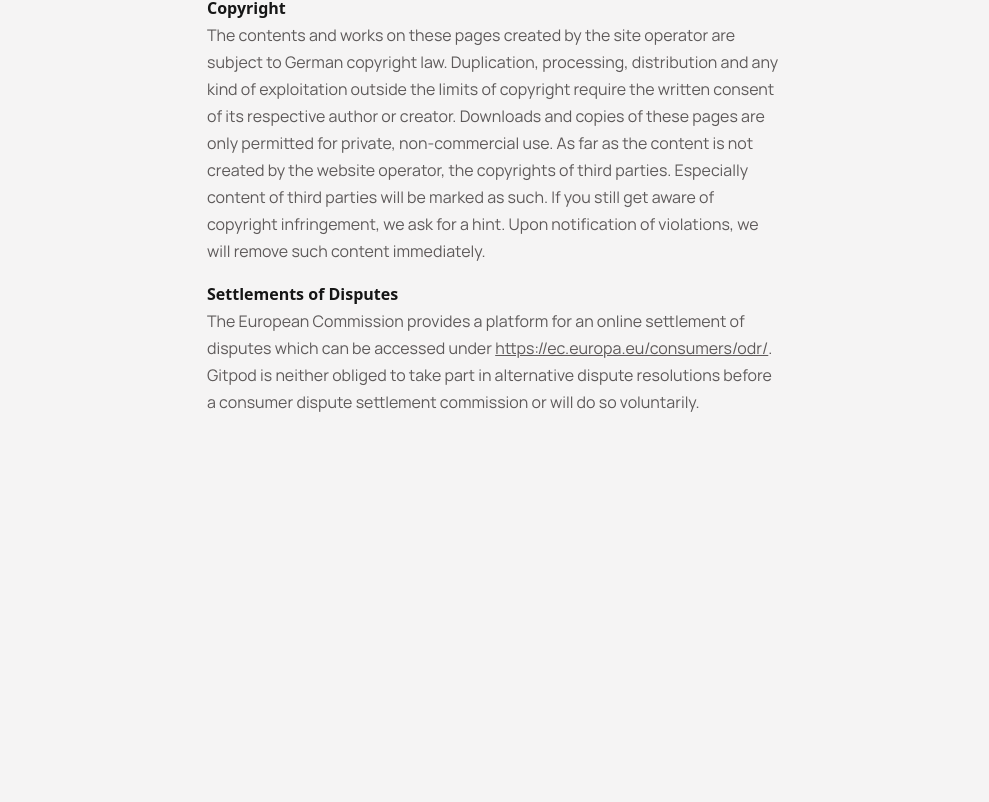
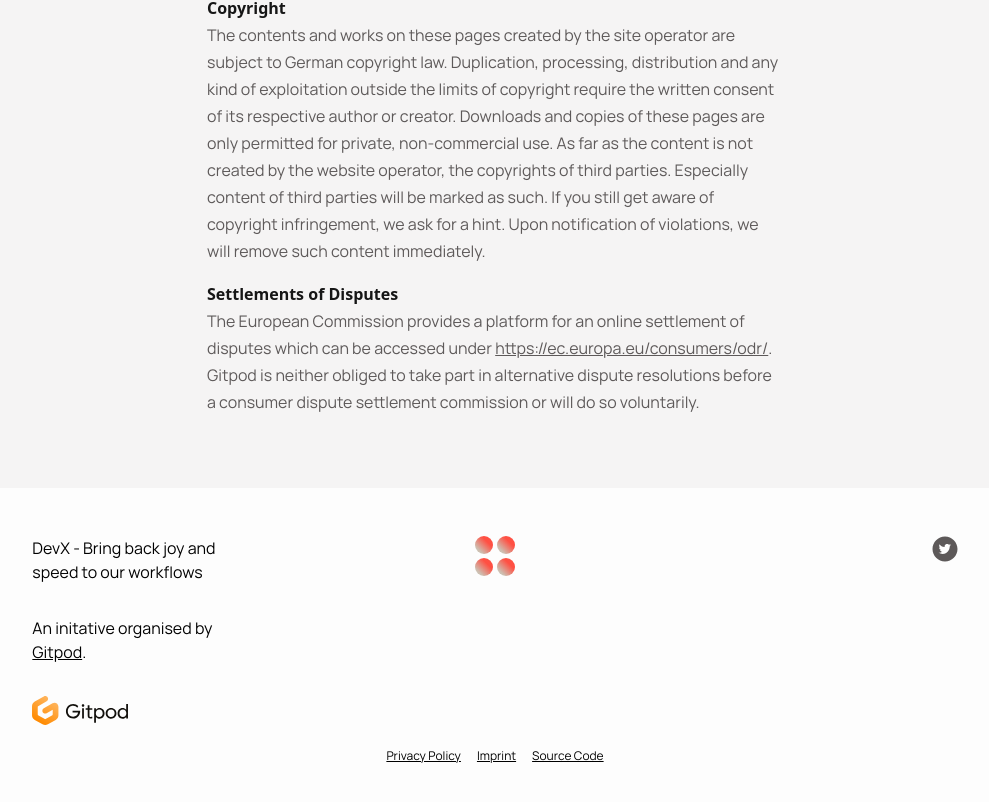
Before and after one commit to gitpod-io/devx-community, a SvelteKit app: page /imprint in a window 1280 px wide. Shown: the part 1266-2068 px from the top of the page, without its empty margins (145-1134 px from the left). Before the commit the page ends 1682 px from the top, so only its background shows below. Built offline with nearby package versions, Linux system fonts and the light colour scheme; a web font is replaced by a local one.

Commit message:
feat: add footer

```diff
--- a/src/lib/components/index/hero.svelte
+++ b/src/lib/components/index/hero.svelte
@@ -23,7 +23,6 @@
 	});
 </script>
 
-t
 <header class="bottom-lined relative">
 	<div class="dots mx-auto grid max-w-[208px] grid-cols-2 gap-4 lg:max-w-[310px]">
 		<Dot class="h-24 w-24 lg:h-36 lg:w-36" />
--- /dev/null
+++ b/src/lib/components/layout/footer.svelte
@@ -0,0 +1,41 @@
+<script lang="ts">
+	import Dot from '../library/dot.svelte';
+	import Gitpod from '../svgs/gitpod.svelte';
+	import Twitter from '../svgs/twitter.svelte';
+</script>
+
+<div class="bg-box">
+	<footer class="m-auto px-4 py-large md:max-w-6xl md:px-x-small md:py-small">
+		<div class="flex justify-around">
+			<div class="flex max-w-[200px] flex-col gap-x-small">
+				<div>DevX - Bring back joy and speed to our workflows</div>
+				<div>An initative organised by <a href="https://www.gitpod.io">Gitpod</a>.</div>
+
+				<Gitpod />
+			</div>
+			<div class="flex w-full max-w-[200px] flex-col items-center gap-x-small">
+				<div class="grid grid-cols-2 gap-1" style="max-width: 40px;">
+					{#each Array(4) as _}
+						<Dot class="h-[18px] w-[18px]" />
+					{/each}
+				</div>
+			</div>
+			<div class="flex w-full max-w-[200px] flex-col items-end gap-x-small">
+				<a target="_blank" href="https://twitter.com/devxconf"><Twitter /></a>
+			</div>
+		</div>
+		<div class="pt-4 text-center">
+			<ul class="flex justify-center gap-4">
+				<li>
+					<a class="text-xs" href="/privacy">Privacy Policy</a>
+				</li>
+				<li><a class="text-xs" href="/imprint">Imprint</a></li>
+				<li>
+					<a target="_blank" class="text-xs" href="https://www.github.com/gitpod-io/devx-community"
+						>Source Code</a
+					>
+				</li>
+			</ul>
+		</div>
+	</footer>
+</div>
--- a/src/lib/components/svgs/devx.svelte
+++ b/src/lib/components/svgs/devx.svelte
@@ -2,7 +2,7 @@
 	import Dot from '../library/dot.svelte';
 </script>
 
-<a href="/" class="flex items-center">
+<a href="/" class="flex items-center no-underline">
 	<Dot class="mr-2 inline-block h-6 w-6" />
 	<span class="text-[28.73px] font-bold leading-[28.73px] text-important">DevX</span>
 </a>
--- /dev/null
+++ b/src/lib/components/svgs/gitpod.svelte
@@ -0,0 +1,55 @@
+<svg class="w-24" viewBox="0 0 396 120" fill="none" xmlns="http://www.w3.org/2000/svg">
+	<path
+		class="fill-[#12100C] dark:fill-[#f9f9f9]"
+		d="M170.253 92.8889C152.612 92.8889 140 79.97 140 62.9444C140 45.9189 152.698 33 169.997 33C178.519 33 185.166 36.3367 190.705 41.2133L187.211 48.4856C182.951 44.2078 177.496 40.7 169.656 40.7C156.873 40.7 147.67 49.6833 147.67 62.9444C147.67 76.2056 156.788 85.1889 169.742 85.1889C180.905 85.1889 188.831 78.43 190.109 68.1633H167.355V60.4633H198.801V60.8056C198.801 79.6278 188.234 92.8889 170.253 92.8889Z"
+	/>
+	<path
+		d="M206.802 50.1111H214.131V92.8889H206.802V50.1111Z"
+		class="fill-[#12100C] dark:fill-[#f9f9f9]"
+	/>
+	<path
+		d="M248.843 92.29V85.7878C246.542 86.2155 244.667 86.4722 241.94 86.4722C238.361 86.4722 237.083 84.59 237.083 81.3389V56.5278H248.758V50.1111H237.083V38.6467H229.754V50.1111H221.317V56.5278H229.754V80.9111C229.754 89.98 233.759 93.3167 241.514 93.3167C244.241 93.3167 246.627 92.8889 248.843 92.29Z"
+		class="fill-[#12100C] dark:fill-[#f9f9f9]"
+	/>
+	<path
+		fill-rule="evenodd"
+		clip-rule="evenodd"
+		d="M263.78 110H256.451V50.1111H263.78V56.2711C267.274 51.5656 272.473 49.0844 278.779 49.0844C290.88 49.0844 299.317 58.3244 299.317 71.5C299.317 84.6755 290.88 93.9156 278.779 93.9156C272.728 93.9156 267.786 91.52 263.78 86.6433V110ZM263.269 71.5C263.269 80.9967 268.893 87.0711 277.501 87.0711C286.108 87.0711 291.732 80.9111 291.732 71.5C291.732 62.0889 286.108 55.9289 277.501 55.9289C268.893 55.9289 263.269 62.0033 263.269 71.5Z"
+		class="fill-[#12100C] dark:fill-[#f9f9f9]"
+	/>
+	<path
+		fill-rule="evenodd"
+		clip-rule="evenodd"
+		d="M303.879 71.5C303.879 84.3333 313.424 93.9156 326.207 93.9156C338.99 93.9156 348.534 84.3333 348.534 71.5C348.534 58.6667 338.99 49.0844 326.207 49.0844C313.424 49.0844 303.879 58.6667 303.879 71.5ZM340.95 71.5C340.95 80.3978 335.07 86.8144 326.207 86.8144C317.344 86.8144 311.464 80.3978 311.464 71.5C311.464 62.6022 317.344 56.1856 326.207 56.1856C335.07 56.1856 340.95 62.6022 340.95 71.5Z"
+		class="fill-[#12100C] dark:fill-[#f9f9f9]"
+	/>
+	<path
+		fill-rule="evenodd"
+		clip-rule="evenodd"
+		d="M388.671 33H396V92.8889H388.671V86.7289C385.177 91.4344 379.979 93.9156 373.673 93.9156C361.571 93.9156 353.135 84.6755 353.135 71.5C353.135 58.3244 361.571 49.0844 373.673 49.0844C379.723 49.0844 384.666 51.48 388.671 56.3567V33ZM389.182 71.5C389.182 62.0033 383.558 55.9289 374.951 55.9289C366.344 55.9289 360.719 62.0889 360.719 71.5C360.719 80.9111 366.344 87.0711 374.951 87.0711C383.558 87.0711 389.182 80.9967 389.182 71.5Z"
+		class="fill-[#12100C] dark:fill-[#f9f9f9]"
+	/>
+	<path
+		d="M210.483 44.4891C213.379 44.4891 215.728 42.1411 215.728 39.2446C215.728 36.3481 213.379 34 210.483 34C207.586 34 205.238 36.3481 205.238 39.2446C205.238 42.1411 207.586 44.4891 210.483 44.4891Z"
+		class="fill-[#12100C] dark:fill-[#f9f9f9]"
+	/>
+	<path
+		fill-rule="evenodd"
+		clip-rule="evenodd"
+		d="M64.758 5.97598C67.9954 11.6613 66.0271 18.9038 60.3617 22.1525L25.137 42.3519C24.2045 42.8867 23.6294 43.8794 23.6294 44.9544V76.6727C23.6294 77.7477 24.2045 78.7405 25.137 79.2752L53.0076 95.2574C53.9319 95.7875 55.0681 95.7875 55.9924 95.2574L83.863 79.2752C84.7955 78.7405 85.3706 77.7477 85.3706 76.6727V56.9475L60.3058 71.1396C54.6229 74.3574 47.4166 72.3427 44.2102 66.6398C41.0038 60.9369 43.0113 53.7052 48.6942 50.4875L84.5587 30.1805C95.4833 23.9948 109 31.9159 109 44.5037V79.0765C109 87.1742 104.676 94.6511 97.6702 98.6687L65.6562 117.027C58.7432 120.991 50.2567 120.991 43.3438 117.027L11.3298 98.6687C4.32374 94.6511 0 87.1742 0 79.0765V42.5506C0 34.4529 4.32375 26.976 11.3298 22.9585L48.6383 1.56418C54.3036 -1.68457 61.5207 0.290655 64.758 5.97598Z"
+		fill="url(#paint0_linear)"
+	/>
+	<defs>
+		<linearGradient
+			id="paint0_linear"
+			x1="82.0399"
+			y1="18.1463"
+			x2="25.8119"
+			y2="106.234"
+			gradientUnits="userSpaceOnUse"
+		>
+			<stop stop-color="#FFB45B" />
+			<stop offset="1" stop-color="#FF8A00" />
+		</linearGradient>
+	</defs>
+</svg>
--- a/src/routes/+layout.svelte
+++ b/src/routes/+layout.svelte
@@ -1,10 +1,15 @@
 <script lang="ts">
 	import Nav from '$lib/components/layout/nav.svelte';
+	import Footer from '$lib/components/layout/footer.svelte';
 	import '../app.css';
 </script>
 
 <Nav />
 
-<main class="mx-auto max-w-7xl px-4 pt-xx-large sm:px-x-small md:px-medium lg:px-large xl:px-0">
+<main
+	class="mx-auto max-w-7xl px-4 pb-x-large pt-xx-large sm:px-x-small md:px-medium lg:px-large xl:px-0"
+>
 	<slot />
 </main>
+
+<Footer />
```
